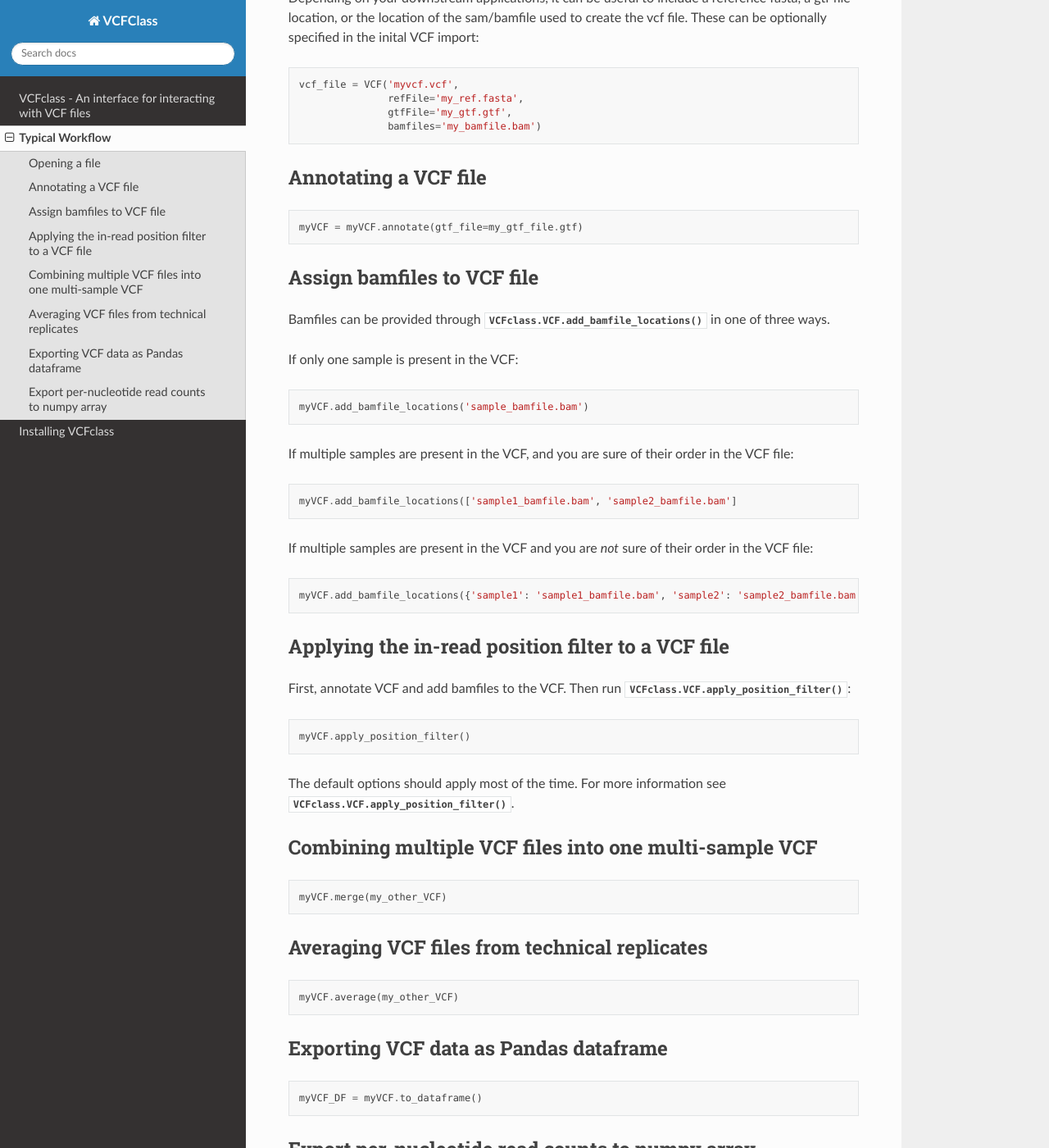
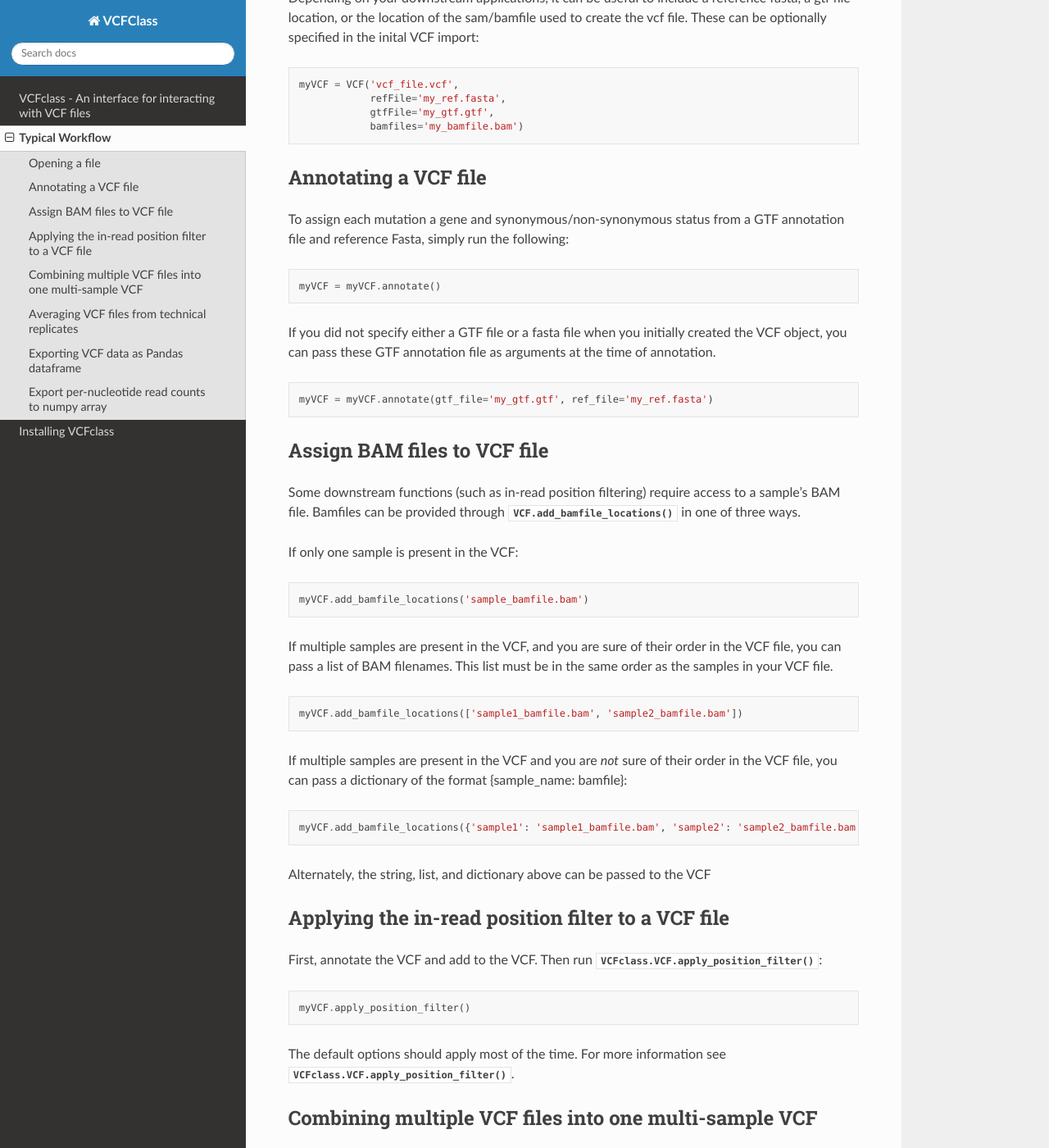
Before and after one commit to JosephLalli/VCFclass, a Sphinx documentation site: the page built from docs/usage.rst, in a window 1280 px wide and 1400 px high, scrolled down 460 px. Shown: the whole window at 82% size. Built offline with Sphinx 7.4.7 and the Read the Docs theme 2.0.0, drawn with Linux system fonts in a browser that asks for light colours.

Commit message:
Update usage.rst

```diff
--- a/docs/usage.rst
+++ b/docs/usage.rst
@@ -23,42 +23,52 @@ a reference fasta, a gtf file location, or the location of the
 sam/bamfile used to create the vcf file. These can be optionally specified
 in the inital VCF import::
 
-   vcf_file = VCF('myvcf.vcf',
-                  refFile='my_ref.fasta',
-                  gtfFile='my_gtf.gtf',
-                  bamfiles='my_bamfile.bam')
+   myVCF = VCF('vcf_file.vcf',
+               refFile='my_ref.fasta',
+               gtfFile='my_gtf.gtf',
+               bamfiles='my_bamfile.bam')
 
 
 Annotating a VCF file
 =====================
 
+To assign each mutation a gene and synonymous/non-synonymous status from a GTF annotation file and reference Fasta, simply run the following:
 ::
 
-   myVCF = myVCF.annotate(gtf_file=my_gtf_file.gtf)
+   myVCF = myVCF.annotate()
 
-Assign bamfiles to VCF file
+If you did not specify either a GTF file or a fasta file when you initially created the VCF object, you can pass these GTF annotation file as arguments at the time of annotation.
+::
+
+   myVCF = myVCF.annotate(gtf_file='my_gtf.gtf', ref_file='my_ref.fasta')
+
+Assign BAM files to VCF file
 ===========================
-
-Bamfiles can be provided through :meth:`VCFclass.VCF.add_bamfile_locations` in one of three ways.
+Some downstream functions (such as in-read position filtering) require access to a sample's BAM file.
+Bamfiles can be provided through :meth:`VCF.add_bamfile_locations` in one of three ways.
 
 If only one sample is present in the VCF::
 
    myVCF.add_bamfile_locations('sample_bamfile.bam')
 
 If multiple samples are present in the VCF, and you are sure of their
-order in the VCF file::
+order in the VCF file, you can pass a list of BAM filenames. This list must be in the same order as the samples in your VCF file.
+::
 
-   myVCF.add_bamfile_locations(['sample1_bamfile.bam', 'sample2_bamfile.bam']
+   myVCF.add_bamfile_locations(['sample1_bamfile.bam', 'sample2_bamfile.bam'])
 
 If multiple samples are present in the VCF and you are *not* sure of their
-order in the VCF file::
+order in the VCF file, you can pass a dictionary of the format {sample_name: bamfile}:
+::
 
-   myVCF.add_bamfile_locations({'sample1': 'sample1_bamfile.bam', 'sample2': 'sample2_bamfile.bam'}
+   myVCF.add_bamfile_locations({'sample1': 'sample1_bamfile.bam', 'sample2': 'sample2_bamfile.bam'})
+
+Alternately, the string, list, and dictionary above can be passed to the VCF
 
 Applying the in-read position filter to a VCF file
 ==================================================
 
-First, annotate VCF and add bamfiles to the VCF. Then run :meth:`VCFclass.VCF.apply_position_filter`::
+First, annotate the VCF and add to the VCF. Then run :meth:`VCFclass.VCF.apply_position_filter`::
 
    myVCF.apply_position_filter()
 
```
